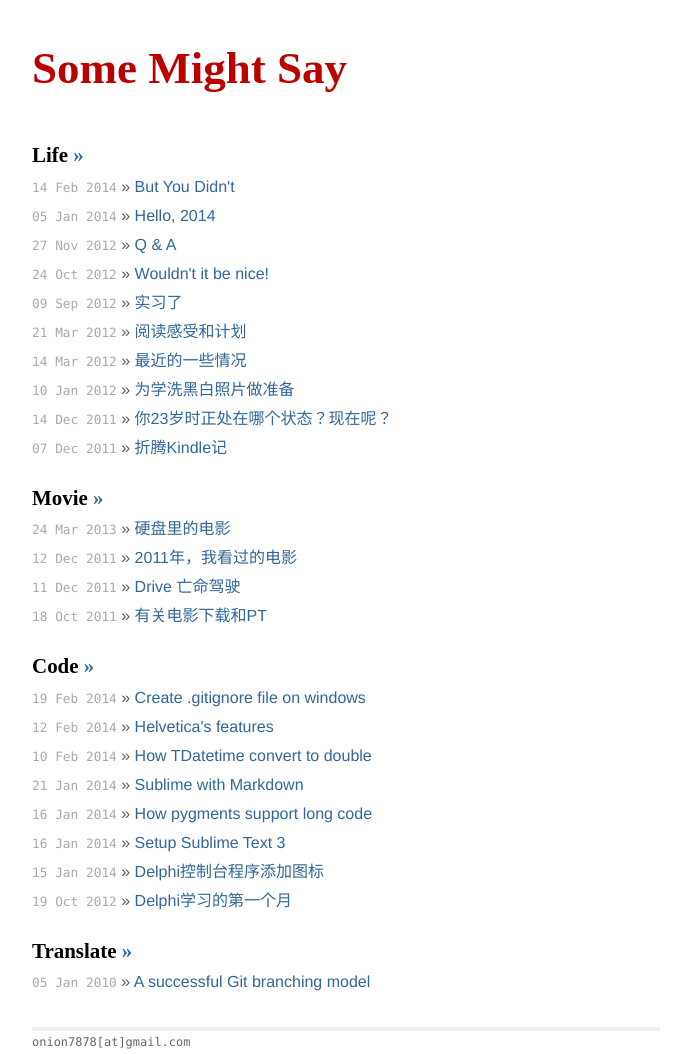
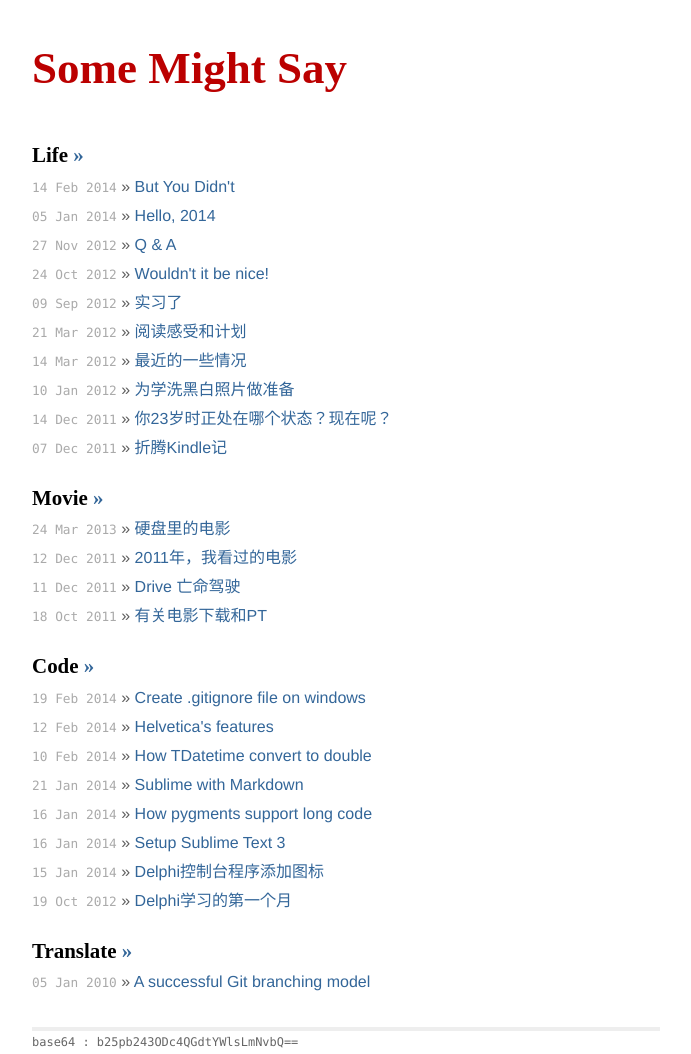
Before and after one commit to one3chens/somemightsay, a Jekyll site: the page built from index.html, in a window 1280 px wide. Shown: the whole page, without its empty margins (294-985 px from the left). Built offline with Jekyll 4.4.1, drawn with Linux system fonts in a browser that asks for light colours; some web fonts are replaced; Markdown is read by kramdown in place of the engine named in the settings; the list of posts is cut into pages by our own code.

Commit message:
change email to base64

```diff
--- a/_layouts/default.html
+++ b/_layouts/default.html
@@ -29,7 +29,7 @@
             <div class="contact">
               <p>
                 <!-- Try to be a Hacker -->
-                onion7878[at]gmail.com <br/>
+                base64 : b25pb243ODc4QGdtYWlsLmNvbQ== <br/>
               </p>
             </div>
           </div>
```
